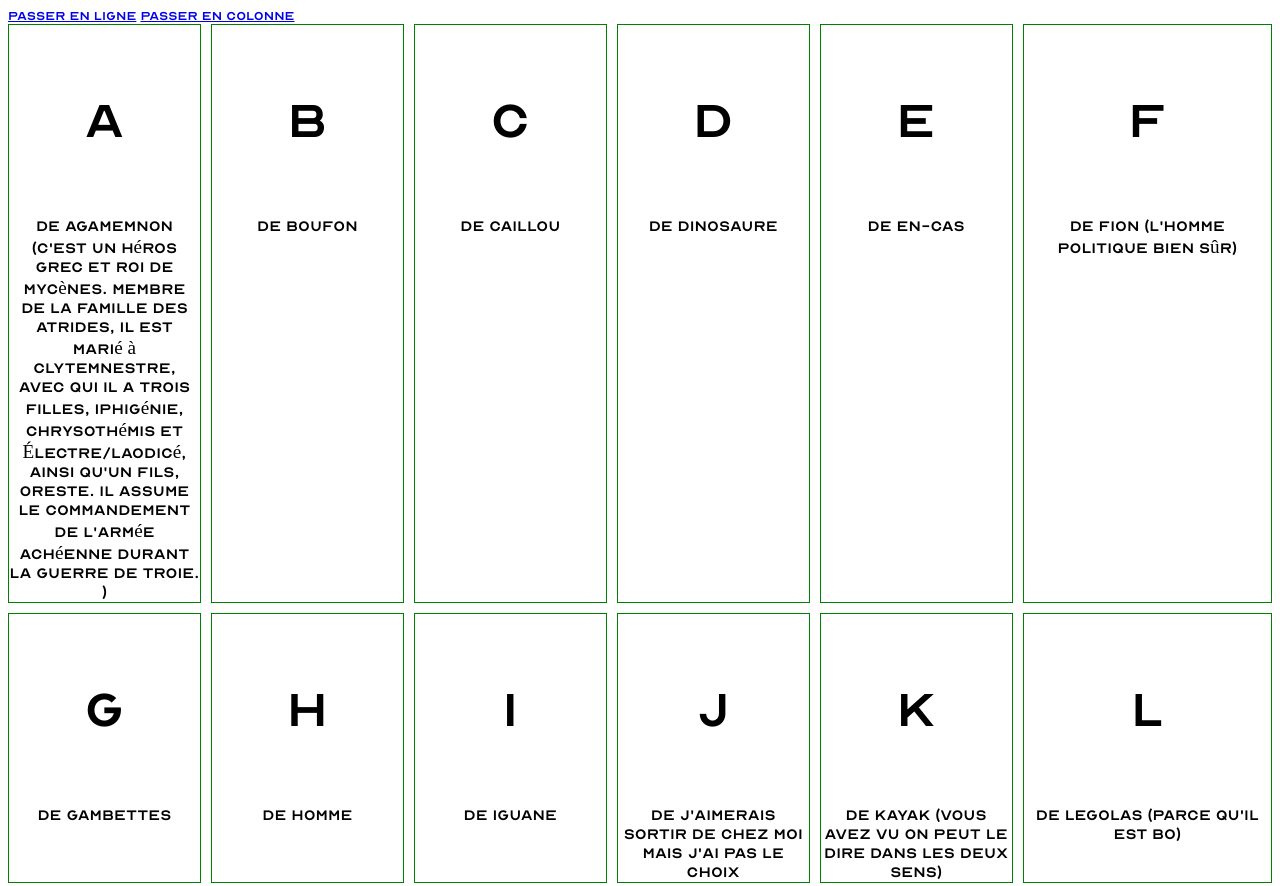
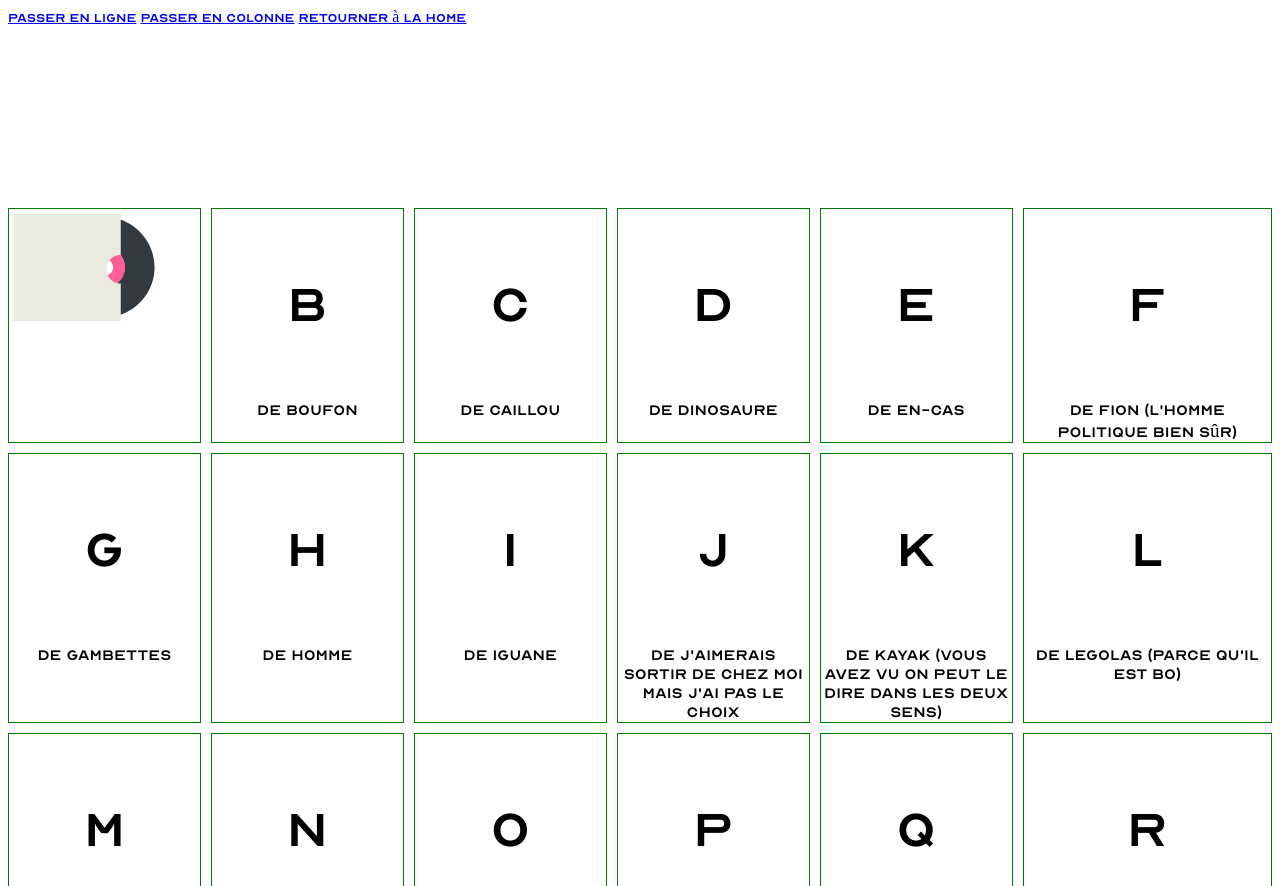
Before and after one commit to Willem-TREDAN/M1-WD-2019-2020-CSS-project, a plain HTML site: page abecedaire.html in a window 1280 px wide. Shown: the top 886 px of the page. Drawn offline with nearby package versions, Linux system fonts and the light colour scheme.

Commit message:
New audio style

```diff
--- /dev/null
+++ b/JS/audio-hover.js
@@ -0,0 +1,10 @@
+var $audio = $('#audio');
+var $audioPlayer = $('.audio-player');
+
+$audioPlayer.on('mouseenter focus', function () {
+  $audio.get(0).play();
+});
+
+$audioPlayer.on('mouseleave blur', function () {
+  $audio.get(0).pause();
+});
--- a/abecedaire.html
+++ b/abecedaire.html
@@ -6,19 +6,62 @@
     <link rel="stylesheet" href="styles/abcstyle.css">
   </head>
   <body>
-    <nav>
+    <header>
       <a href="#abecedaire">passer en ligne</a>
       <a href="#">passer en colonne</a>
-    </nav>
+      <a href="index.html">Retourner à la Home</a>
+    </header>
+    <div class="wrapper">
+
     <section id="abecedaire">
-
       <div class="one">
-        <p>
-          A
-        <p>
-        <figcaption>
-          de Agamemnon </br>(c'est un héros grec et roi de Mycènes. Membre de la famille des Atrides, il est marié à Clytemnestre, avec qui il a trois filles, Iphigénie, Chrysothémis et Électre/Laodicé, ainsi qu'un fils, Oreste. Il assume le commandement de l'armée achéenne durant la guerre de Troie. )
-        </figcaption>
+        <audio id="audio" src="musiques/A.mp3" preload></audio>
+        <svg version="1.1" class="audio-player" xmlns="http://www.w3.org/2000/svg" xmlns:xlink="http://www.w3.org/1999/xlink" x="0px" y="0px"
+        	 viewBox="0 0 561 336.59" style="enable-background:new 0 0 561 336.59;" xml:space="preserve">
+        <style type="text/css">
+        	.st0{fill:#575F64;}
+        	.st1{fill:#474F54;}
+        	.st2{fill:#32393F;}
+        	.st3{fill:#FF8FB8;}
+        	.st4{fill:#FF5F96;}
+        	.st5{fill:#EAEADF;}
+        </style>
+        <g id="Vinyle_1_">
+        <g id="Vinyle">
+        	<g>
+        		<g>
+        			<path class="st0" d="M400.23,119.42c7.39,0,14.4,1.61,20.77,4.41l29.72-49.75l-6.54-43.6c-13.89-4.36-28.65-6.73-43.96-6.73
+        				c-15.31,0-30.07,2.37-43.96,6.73l-6.53,43.59l29.73,49.75C385.83,121.03,392.83,119.42,400.23,119.42L400.23,119.42z"/>
+        			<path class="st0" d="M421,218.75c-6.37,2.8-13.38,4.41-20.77,4.41c-7.39,0-14.4-1.61-20.77-4.41l-29.73,49.75l6.53,43.59
+        				c13.89,4.36,28.65,6.73,43.96,6.73s30.07-2.37,43.96-6.73l6.53-43.59L421,218.75z"/>
+        		</g>
+        		<g>
+        			<path class="st1" d="M450.73,268.5L421,218.75c-6.37,2.8-13.38,4.41-20.77,4.41v95.67c15.31,0,30.07-2.37,43.96-6.73
+        				L450.73,268.5z"/>
+        			<path class="st1" d="M450.72,74.08l-6.54-43.6c-13.89-4.36-28.65-6.73-43.96-6.73v95.67c7.39,0,14.4,1.61,20.77,4.41
+        				L450.72,74.08z"/>
+        			<path class="st1" d="M348.36,171.29c0-21.21,12.82-39.43,31.1-47.46l-23.2-93.34c-59.61,18.73-103.56,75.08-103.56,140.8
+        				s43.95,122.07,103.57,140.8l23.19-93.34C361.19,210.72,348.36,192.5,348.36,171.29z"/>
+        		</g>
+        		<path class="st2" d="M547.76,171.29c0-65.73-43.95-122.07-103.57-140.8L421,123.83c18.27,8.03,31.1,26.25,31.1,47.46
+        			s-12.82,39.43-31.1,47.46l23.19,93.34C503.81,293.36,547.76,237.01,547.76,171.29z"/>
+        		<path class="st3" d="M400.23,110.78c-33.36,0-60.51,27.15-60.51,60.51s27.15,60.51,60.51,60.51s60.51-27.15,60.51-60.51
+        			S433.59,110.78,400.23,110.78z M400.23,197.22c-14.3,0-25.93-11.63-25.93-25.93s11.63-25.93,25.93-25.93s25.93,11.63,25.93,25.93
+        			S414.53,197.22,400.23,197.22z"/>
+        		<path class="st4" d="M460.74,171.29c0-33.36-27.15-60.51-60.51-60.51v34.58c14.3,0,25.93,11.63,25.93,25.93
+        			s-11.63,25.93-25.93,25.93v34.58C433.59,231.8,460.74,204.65,460.74,171.29z"/>
+        	</g>
+        </g>
+      </g>
+      <g id="Pochette_1_">
+        <g id="Pochette">
+        	<g>
+        		<path class="st5" d="M286.2,176.96c0-23.32,18.9-42.22,42.22-42.22V13.58H13v315.41h315.41V219.18
+        			C305.1,219.18,286.2,200.28,286.2,176.96z"/>
+        	</g>
+        </g>
+      </g>
+        </svg>
       </div>
       <div class="two">
         <p>
@@ -201,7 +244,7 @@
                 X
         <p>
         <figcaption>
-                de X-file (vous savez la série cool que tout nos parents on vu et qui fait toutoutoutoutoutouuuu)
+                de X-file (vous savez la série cool que tous nos parents on vu et qui fait toutoutoutoutoutouuuu)
         </figcaption>
       </div>
       <div class="one">
@@ -221,5 +264,8 @@
         </figcaption>
       </div>
     </section>
+  </div>
+  <script src="https://code.jquery.com/jquery-2.1.4.min.js"></script>
+  <script src="js/audio-hover.js"></script>
   </body>
 </html>
--- a/styles/abcstyle.css
+++ b/styles/abcstyle.css
@@ -20,8 +20,34 @@
 body{
   font-family: 'OpticianSans';
 }
+header{
+position: fixed;
+height: 200px;
+}
+svg {
+  width: 100%;
+}
+svg #Vinyle_1_{
+      transform: translate(-120px);
+}
+svg:hover #Vinyle_1_{
+      transform: translate(0px);
+}
+#Vinyle:hover{
+  animation:tourne 4s linear infinite;
+  transform-origin: 400.22px 171.29px;
 
-div {
+}
+@keyframes tourne
+{
+   100%
+   {
+     -webkit-transform: rotate(360deg);
+     transform:rotate(360deg);
+     }
+   }
+
+#abecedaire div {
   border: solid 1px green;
   font-size: 4em;
   margin: 0;
@@ -29,7 +55,15 @@ div {
 figcaption {
   font-size: 0.3em;
 }
-
+.wrapper{
+  padding-top: 200px;
+}
+.one{
+position: relative;
+}
+.one img{
+  position: absolute;
+}
 #abecedaire:target {
   display: grid;
   grid-template-columns: repeat(1, 1fr);
```
Also changed, not shown: images/Musique.svg (added), 12 other files.
